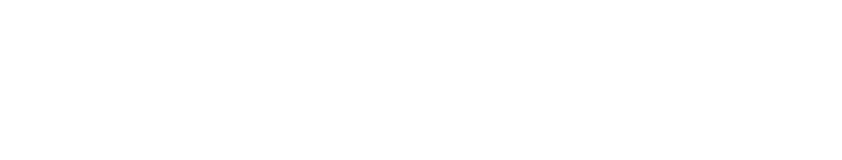
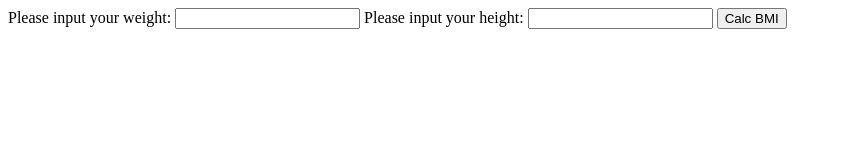
Before and after one commit to mingchen1020/DataStructure2024, a plain HTML site: page runjs.html in a window 1280 px wide. Shown: the whole page, without its empty margins (0-842 px from the left). Drawn offline with Linux system fonts and the light colour scheme.

Commit message:
20240920

```diff
--- a/bmi.js
+++ b/bmi.js
@@ -1,5 +1,10 @@
-var weight=50;
-var height=160;
-var bmi = weight/((height/100)**2);
 
-console.log("Hello, Your BMI is:"+ bmi);
+function calcBmi() {
+    //var weight = 50;
+    var weight = Number(document.getElementById("weight").value);
+    var height = document.getElementById("height").value;
+    var bmi = weight / ((height / 100) ** 2);
+    document.getElementById("bmi").innerHTML = bmi;
+    console.log("Hello, Your BMI is:" + bmi);
+}
+IPO
--- a/runjs.html
+++ b/runjs.html
@@ -13,7 +13,12 @@
     console.log("Hello, Your BMI is:"+ bmi);
 </script> -->
 <body>
-
+<label for="weight">Please input your weight:</label>
+<input type="number" id="weight">
+<label for="height">Please input your height:</label>
+<input type="number" id="height">
+<button onclick="calcBmi()">Calc BMI</button>
+<p id="bmi"></p>
 </body>
 <script src="bmi.js"></script>
 </html>
```
